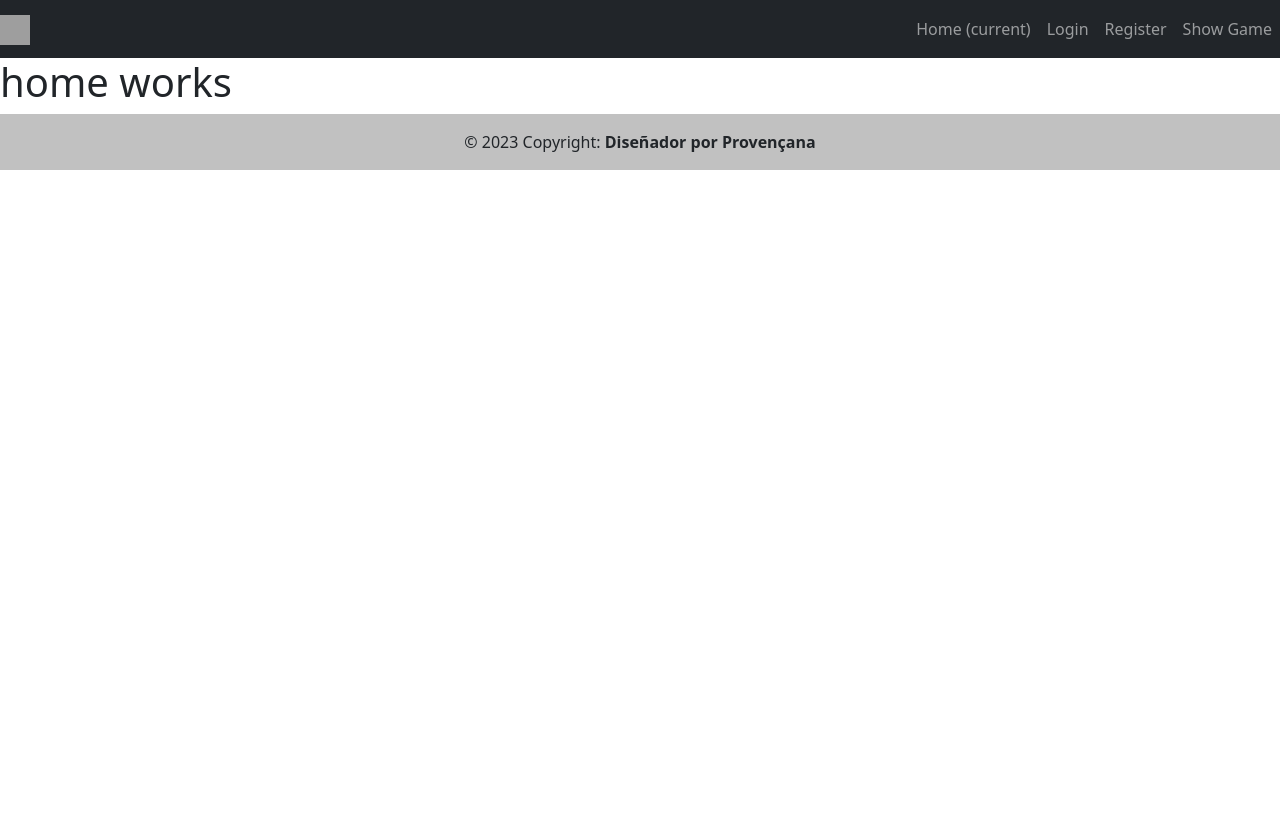
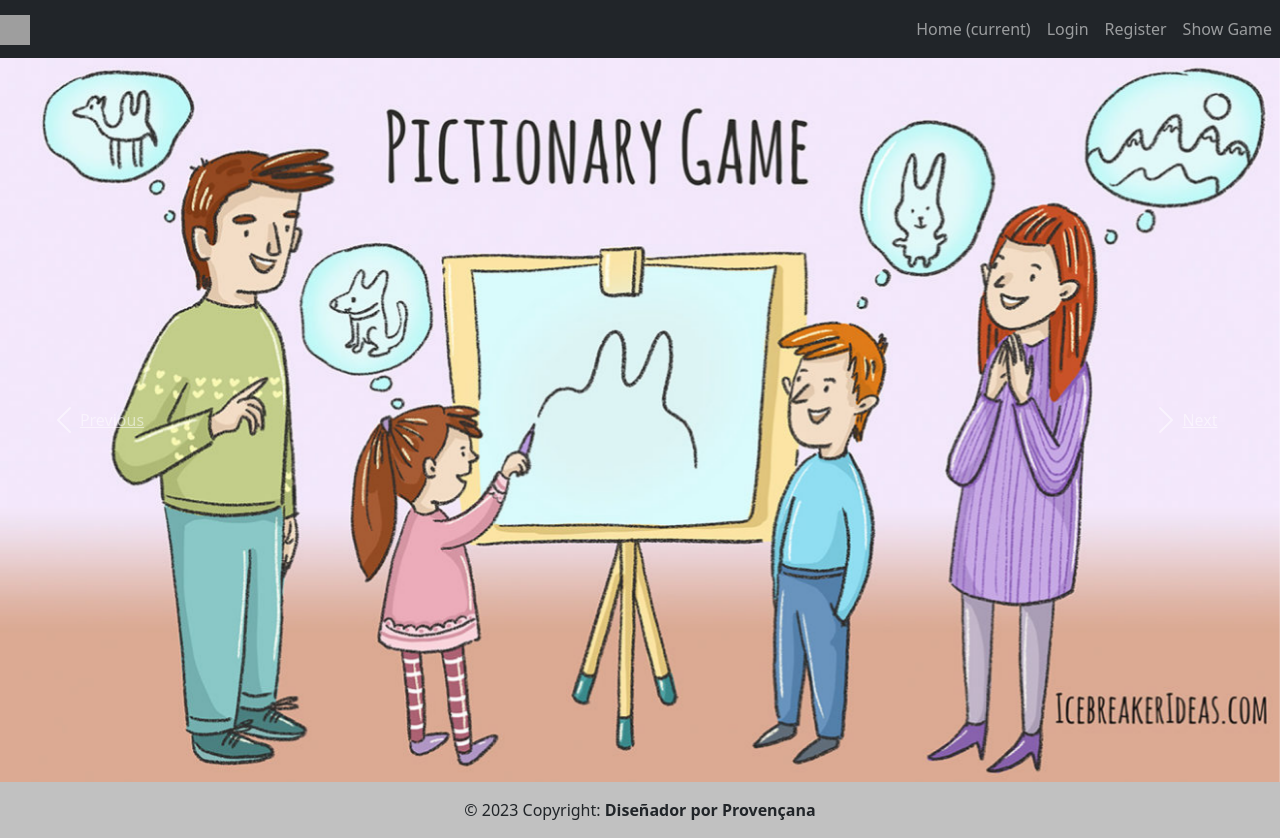
Before and after one commit to adgo641t/UPC, an Angular app: page /Home in a window 1280 px wide. Before the commit the page ends 800 px from the top, so only its background shows below. Built offline with nearby package versions, Linux system fonts and the light colour scheme; grey boxes are pictures that could not be loaded.

Commit message:
Dessign Home page

```diff
--- a/src/app/views/home/home.component.html
+++ b/src/app/views/home/home.component.html
@@ -1,3 +1,21 @@
 <app-navbar></app-navbar>
-<h1>home works</h1>
+<!--Slider-->
+  <div id="carouselExampleControls" class="carousel slide" data-ride="carousel">
+    <div class="carousel-inner">
+      <div class="carousel-item active">
+        <img class="d-block w-100" src="../../../Media/img/Pictionary.jpg" alt="First slide">
+      </div>
+      <div class="carousel-item">
+        <img class="d-block w-100" src="../../../Media/img/Slider_Tic_Tac_Toe.png" alt="Second slide">
+      </div>
+    </div>
+    <a class="carousel-control-prev" href="#carouselExampleControls" role="button" data-slide="prev">
+      <span class="carousel-control-prev-icon" aria-hidden="true"></span>
+      <span class="sr-only">Previous</span>
+    </a>
+    <a class="carousel-control-next" href="#carouselExampleControls" role="button" data-slide="next">
+      <span class="carousel-control-next-icon" aria-hidden="true"></span>
+      <span class="sr-only">Next</span>
+    </a>
+  </div>
 <app-footer></app-footer>
```
Also changed, not shown: src/Media/img/Pictionary.jpg (added), src/Media/img/Slider_Tic_Tac_Toe.png (added).
